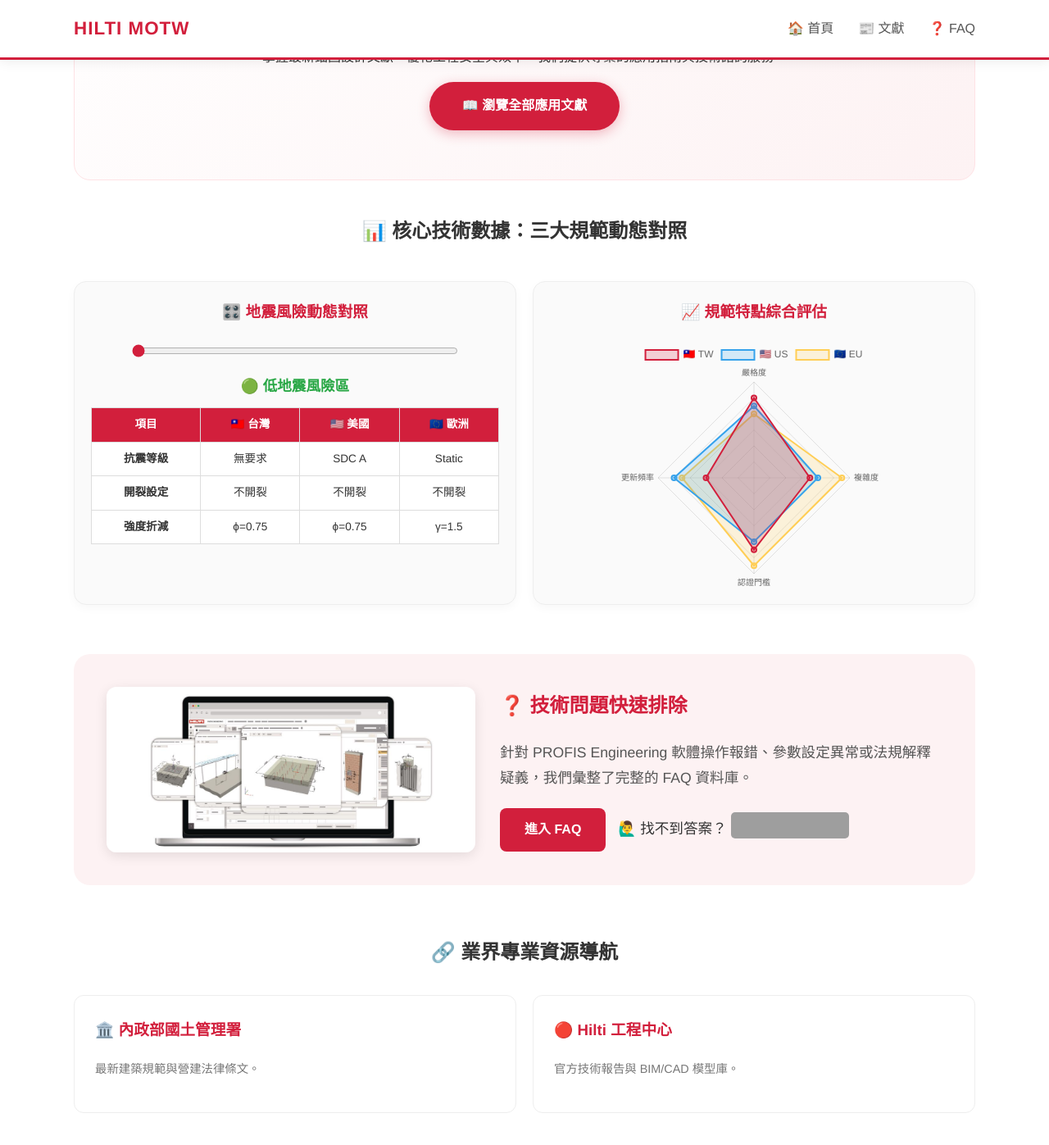
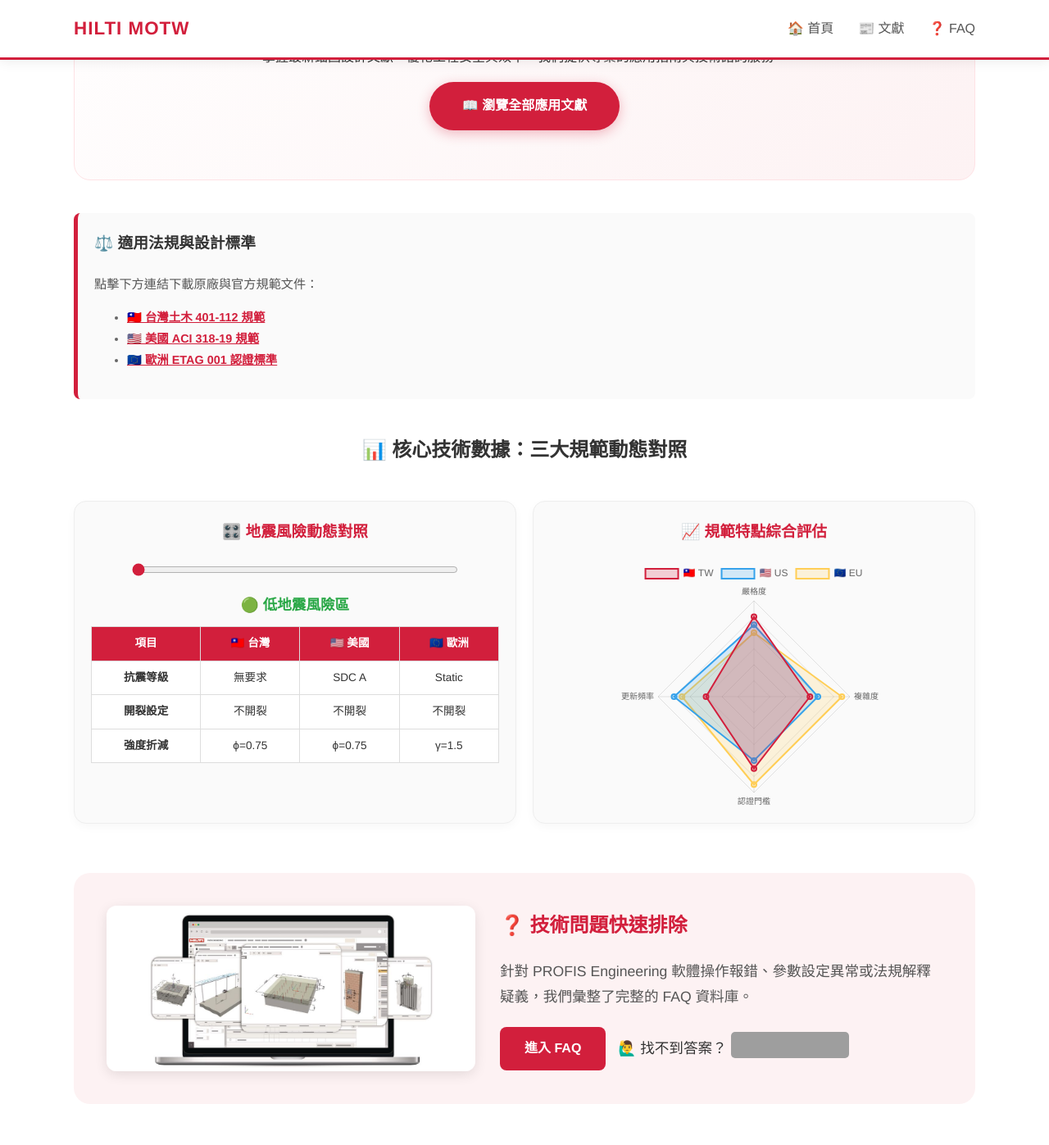
Before and after one commit to SSTTW/TWsoftware-FAQ, a Jekyll site: the page built from index.md, in a window 1280 px wide and 1400 px high, scrolled down 246 px. Shown: the top 1397 px of the window at 82% size. Built offline with Jekyll 4.4.1, drawn with Linux system fonts in a browser that asks for light colours; grey boxes are pictures that could not be loaded.

Commit message:
Update index.md

```diff
--- a/index.md
+++ b/index.md
@@ -34,7 +34,7 @@ title: MOTW 技術支援中心
   }
   .chart-box {
     flex: 1;
-    min-width: 350px; /* 確保手機版會換行 */
+    min-width: 350px;
     background: #fafafa;
     border: 1px solid #eee;
     border-radius: 15px;
@@ -42,12 +42,21 @@ title: MOTW 技術支援中心
     box-shadow: 0 4px 12px rgba(0,0,0,0.03);
   }
 
-  /* 表格與雷達圖微調 */
   .risk-label { font-size: 1.1em; font-weight: bold; color: #D21F3C; margin: 10px 0; min-height: 1.5em; text-align: center;}
   table { width: 100%; border-collapse: collapse; font-size: 0.85em; background: #fff; }
   th { background-color: #D21F3C; color: white; padding: 8px; border: 1px solid #ddd; }
   td { padding: 8px; border: 1px solid #ddd; text-align: center; }
   .radar-canvas-wrapper { height: 300px; position: relative; }
+
+  /* 適用法規區塊 (PDF 下載修正) */
+  .standards-box {
+    background-color: #fafafa;
+    border-left: 5px solid #D21F3C;
+    padding: 20px;
+    margin: 40px 0;
+    border-radius: 8px;
+  }
+  .standards-box a { color: #D21F3C; text-decoration: underline; font-weight: bold; }
 
   /* FAQ 互動區塊 */
   .faq-highlight-container {
@@ -75,10 +84,19 @@ title: MOTW 技術支援中心
   <a href="/TWsoftware-FAQ/blog.html" style="display: inline-block; padding: 15px 40px; background: #D21F3C; color: white; border-radius: 50px; font-weight: bold; box-shadow: 0 4px 15px rgba(210,31,60,0.3);">📖 瀏覽全部應用文獻</a>
 </div>
 
+<div class="standards-box">
+  <h3 style="margin-top: 0; color: #333;">⚖️ 適用法規與設計標準</h3>
+  <p style="font-size: 0.95em; color: #555;">點擊下方連結下載原廠與官方規範文件：</p>
+  <ul style="font-size: 0.9em; color: #666; line-height: 1.8;">
+    <li><a href="/TWsoftware-FAQ/土木401%20112.pdf" target="_blank">🇹🇼 台灣土木 401-112 規範</a></li>
+    <li><a href="/TWsoftware-FAQ/ACI318%2019.pdf" target="_blank">🇺🇸 美國 ACI 318-19 規範</a></li>
+    <li><a href="/TWsoftware-FAQ/ETAG-001-annex-c.pdf" target="_blank">🇪🇺 歐洲 ETAG 001 認證標準</a></li>
+  </ul>
+</div>
+
 <h2 style="text-align: center; color: #333;">📊 核心技術數據：三大規範動態對照</h2>
 
 <div class="charts-flex-container">
-
   <div class="chart-box">
     <h3 style="color:#D21F3C; margin-top:0; text-align:center;">🎛️ 地震風險動態對照</h3>
     <div style="text-align:center;">
@@ -94,8 +112,7 @@ title: MOTW 技術支援中心
           <th>🇪🇺 歐洲</th>
         </tr>
       </thead>
-      <tbody id="tableBody">
-        </tbody>
+      <tbody id="tableBody"></tbody>
     </table>
   </div>
 
@@ -105,7 +122,6 @@ title: MOTW 技術支援中心
       <canvas id="radarChart"></canvas>
     </div>
   </div>
-
 </div>
 
 <div class="faq-highlight-container">
@@ -117,7 +133,6 @@ title: MOTW 技術支援中心
     <p style="color: #555; font-size: 1.1em;">
       針對 PROFIS Engineering 軟體操作報錯、參數設定異常或法規解釋疑義，我們彙整了完整的 FAQ 資料庫。
     </p>
-
     <div style="display: flex; flex-wrap: wrap; align-items: center; gap: 15px; margin-top: 20px;">
       <a href="/TWsoftware-FAQ/faq.html" style="padding: 12px 30px; background: #D21F3C; color: white; border-radius: 8px; font-weight: bold;">進入 FAQ</a>
       <div style="display: flex; align-items: center; gap: 5px;">
```
